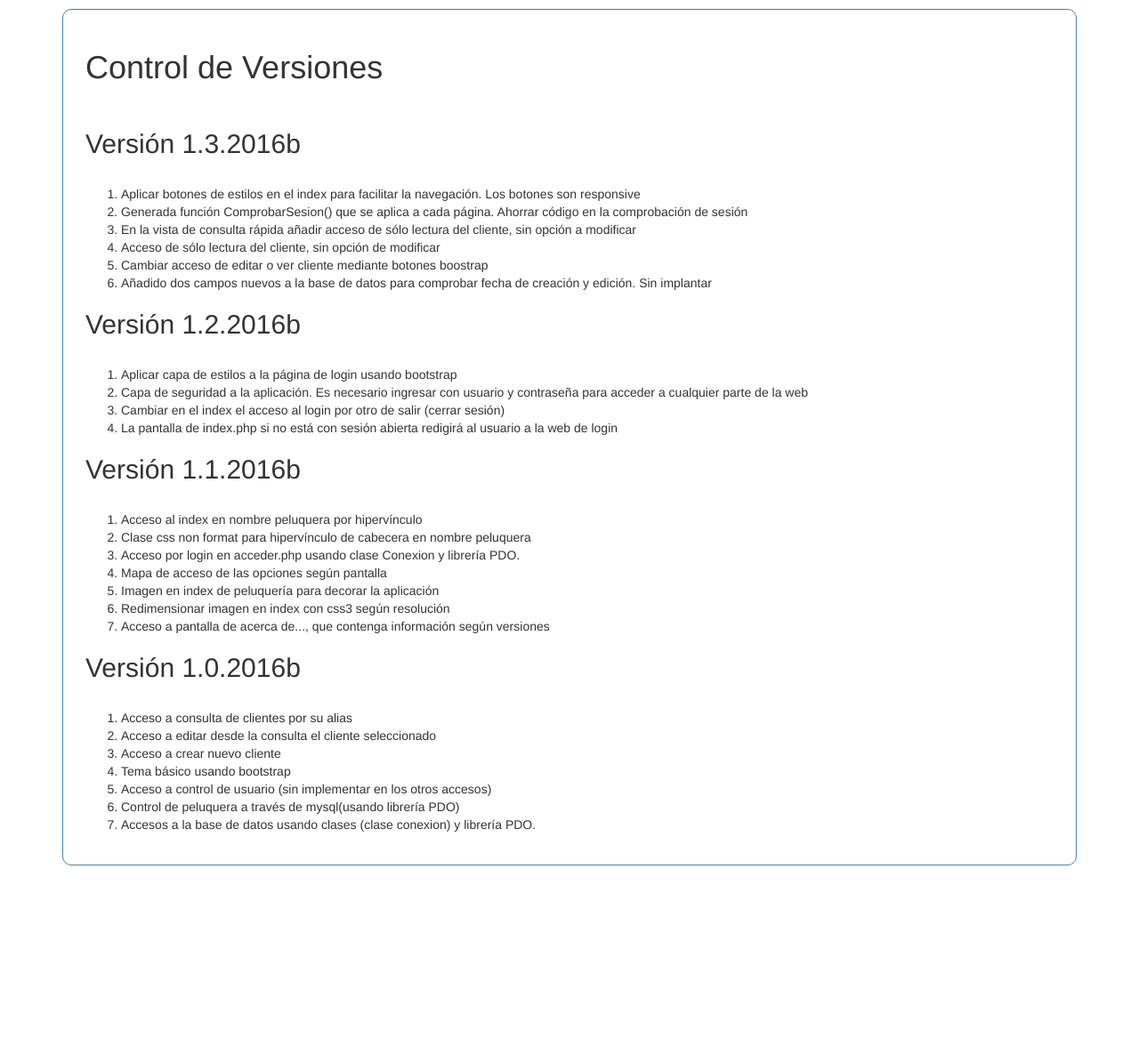
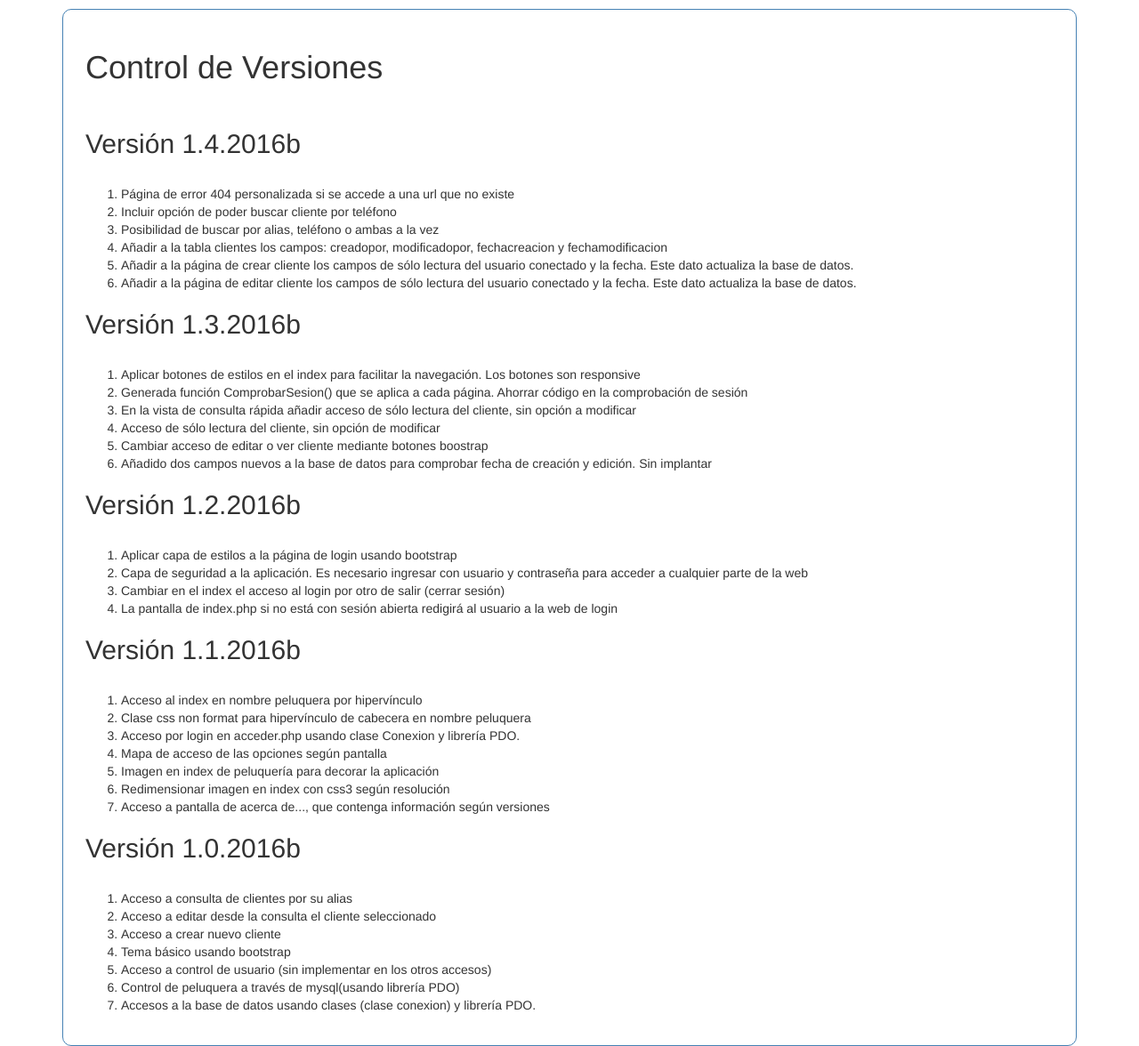
Before and after one commit to davibern/GestionClientes, a PHP site: page /acercade.php in a window 1280 px wide. Shown: the part 174-1350 px from the top of the page at 89% size. Before the commit the page ends 1147 px from the top, so only its background shows below. Run offline with PHP 8.4, Linux system fonts and the light colour scheme; the visitor is signed in with stand-in values (Sample User, id 1); data that the repository does not hold is empty.

Commit message:
Versión 1.4.2016

```diff
--- a/acercade.php
+++ b/acercade.php
@@ -34,7 +34,17 @@
          <div class="menu-version menu-option">
              <h1>Control de Versiones</h1>
              <br>
-              <h2>Versión 1.3.2016b</h2>
+             <h2>Versión 1.4.2016b</h2>
+             <br>
+             <ol>
+                <li>Página de error 404 personalizada si se accede a una url que no existe</li>
+                <li>Incluir opción de poder buscar cliente por teléfono</li>
+                <li>Posibilidad de buscar por alias, teléfono o ambas a la vez</li>
+                <li>Añadir a la tabla clientes los campos: creadopor, modificadopor, fechacreacion y fechamodificacion</li>
+                <li>Añadir a la página de crear cliente los campos de sólo lectura del usuario conectado y la fecha. Este dato actualiza la base de datos.</li>
+                <li>Añadir a la página de editar cliente los campos de sólo lectura del usuario conectado y la fecha. Este dato actualiza la base de datos.</li>
+             </ol>
+             <h2>Versión 1.3.2016b</h2>
              <br>
              <ol>
                  <li>Aplicar botones de estilos en el index para facilitar la navegación. Los botones son responsive</li>
```
